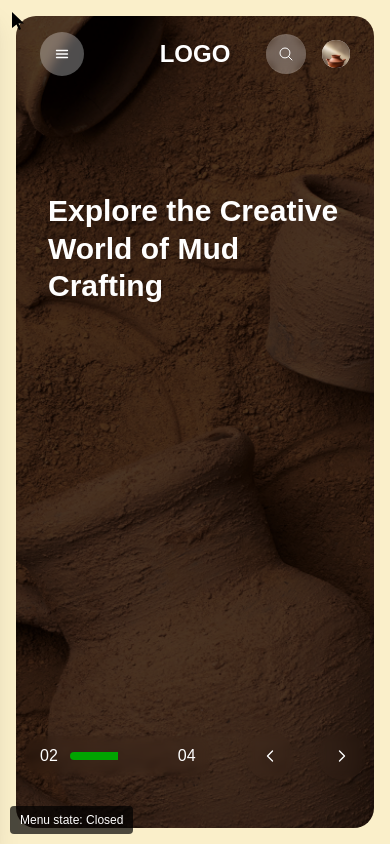
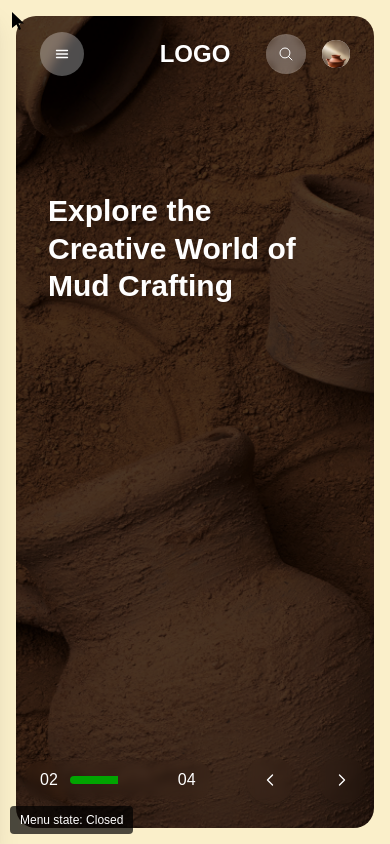
Before and after one commit to M0hammedHaris/mud_potter, a Next.js app: page / in a window 390 px wide. Shown: the top 844 px of the page. Built offline with nearby package versions, Linux system fonts and the light colour scheme.

Commit message:
feat: add word appear animation to Hero component title

```diff
--- a/src/app/globals.css
+++ b/src/app/globals.css
@@ -62,6 +62,24 @@
     opacity: 1;
     transform: translateY(0);
   }
+}
+
+/* Word Appear Animation */
+@keyframes word-appear {
+  from {
+    opacity: 0;
+    transform: translateY(20px);
+  }
+  to {
+    opacity: 1;
+    transform: translateY(0);
+  }
+}
+
+.animate-title .word {
+  display: inline-block;
+  opacity: 0;
+  animation: word-appear 0.5s ease-out forwards;
 }
 
 /* Reduced Motion Preferences */
--- a/src/components/hero.tsx
+++ b/src/components/hero.tsx
@@ -175,18 +175,26 @@ export function Hero({ title, images }: HeroProps) {
           <div className="inline-block px-6 py-4 rounded-lg pointer-events-auto">
             <h1
               className={`text-3xl sm:text-4xl md:text-5xl lg:text-6xl font-bold text-white max-w-xl leading-tight ${
-                animateTitle ? "text-animate-enter" : "text-animated"
+                animateTitle ? "animate-title" : "opacity-0"
               }`}
             >
-              {title}
+              {title.split(" ").map((word, index) => (
+                <span
+                  key={index}
+                  className="word"
+                  style={{ animationDelay: `${index * 0.2}s` }}
+                >
+                  {word}&nbsp;
+                </span>
+              ))}
             </h1>
           </div>
         </div>
 
         {/* Controls and navigation */}
-        <div className="px-6 pb-10 md:px-16 md:pb-20 flex flex-col items-center">
+        <div className="absolute bottom-10 w-full px-6 md:px-16">
           {/* Current slide indicator and navigation controls - aligned horizontally */}
-          <div className="flex items-center justify-between w-full mb-6 z-10 pointer-events-auto">
+          <div className="flex items-center justify-between w-full z-10 pointer-events-auto">
             {/* Slide indicator - left side */}
             <div className="flex items-center space-x-3 backdrop-blur-sm bg-overlay bg-opacity-20 px-4 py-2 rounded-full">
               <span className="text-white font-medium">
@@ -259,6 +267,7 @@ export function Hero({ title, images }: HeroProps) {
             </Button>
             </div>
           </div>
+        </div>
 
         {/* Hidden Carousel - Keeps API functionality without visual thumbnails */}
         <Carousel
@@ -275,11 +284,10 @@ export function Hero({ title, images }: HeroProps) {
               ))}
           </CarouselContent>
         </Carousel>
-        </div>
 
         {/* Mouse icon - hidden on mobile */}
-        <div className="absolute bottom-10 left-1/2 transform -translate-x-1/2 w-[53px] h-[86px] border-2 border-white rounded-[40px] pointer-events-none hidden md:block">
-          <div className="absolute top-6 left-1/2 transform -translate-x-1/2 w-1 h-6 bg-white rounded-full animate-scroll-down"></div>
+        <div className="absolute bottom-10 left-1/2 transform -translate-x-1/2 w-[35px] h-[60px] border-2 border-white rounded-[40px] pointer-events-none hidden md:block">
+          <div className="absolute top-4 left-1/2 transform -translate-x-1/2 w-1 h-4 bg-white rounded-full animate-scroll-down"></div>
         </div>
       </div>
     </section>
```
Lines whose indentation alone changed are shown as unchanged.
